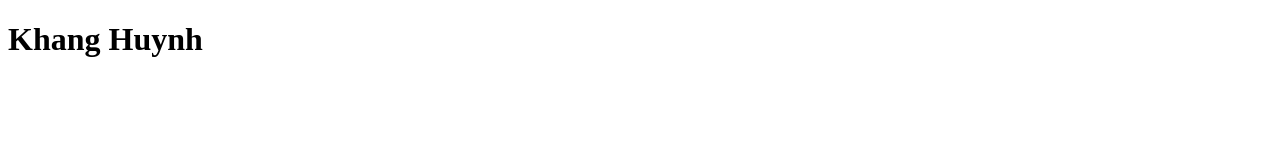
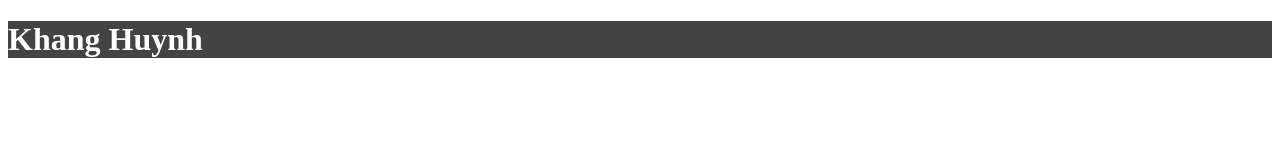
Before and after one commit to khangduy998/personal_page, a plain HTML site: page index.html in a window 1280 px wide. Drawn offline with Linux system fonts and the light colour scheme; files that its build step writes are made by us from their sources.

Commit message:
Update index.html

```diff
--- a/index.html
+++ b/index.html
@@ -1,7 +1,7 @@
 <!DOCTYPE html>
 <html>
 <head>
-<link rel="stylesheet" type="./css" href="css.css">
+<link rel="stylesheet" type="text/css" href="./css/css.css">
 <title>Master_Page</title>
 </head>
 <body>
```
